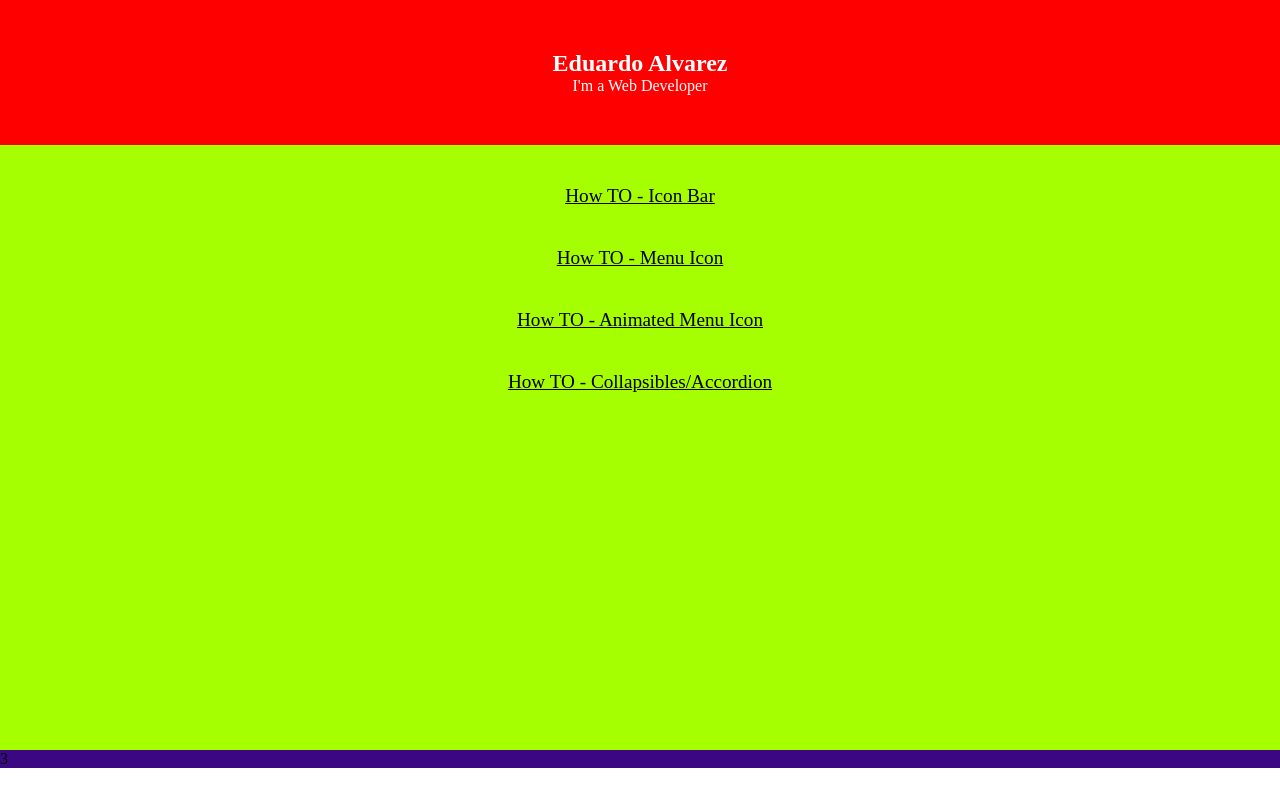
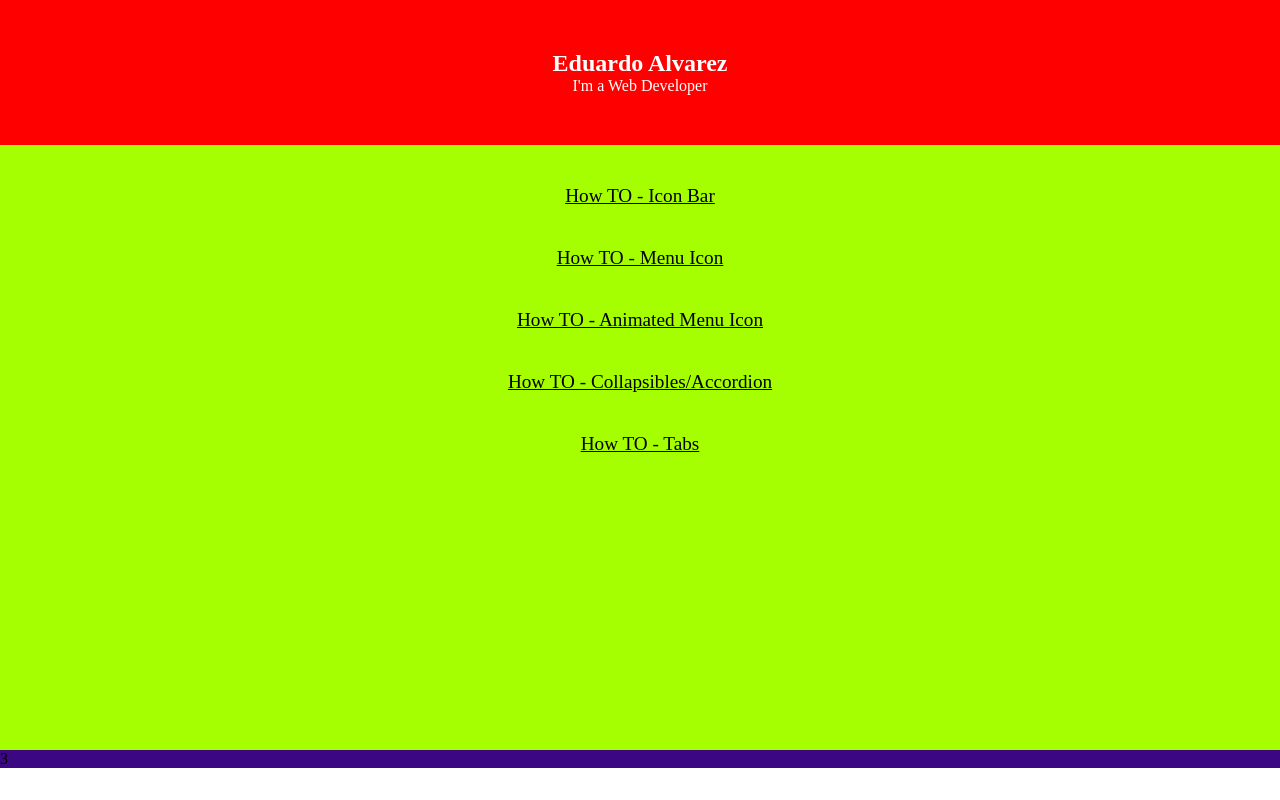
Before and after one commit to EduardoAlvarez1970/w3Schools-how-to-examples, a plain HTML site: page index.html in a window 1280 px wide. Drawn offline with Linux system fonts and the light colour scheme.

Commit message:
added Tabs page

```diff
--- a/index.html
+++ b/index.html
@@ -31,6 +31,7 @@
             <a href="pages/menu-icon.html" target="_blank">How TO - Menu Icon</a> <!--MENU-ICON PAGE DIV-->
             <a href="pages/animated-menu-icon.html" target="_blank">How TO - Animated Menu Icon</a> <!--ANIMATED MENU-ICON PAGE DIV-->
             <a href="pages/accordion.html" target="_blank">How TO - Collapsibles/Accordion</a> <!--Collapsable Accordion PAGE DIV-->
+            <a href="pages/tabs.html" target="_blank">How TO - Tabs</a> <!--Tabs PAGE DIV-->
 
         </div>
 
```
